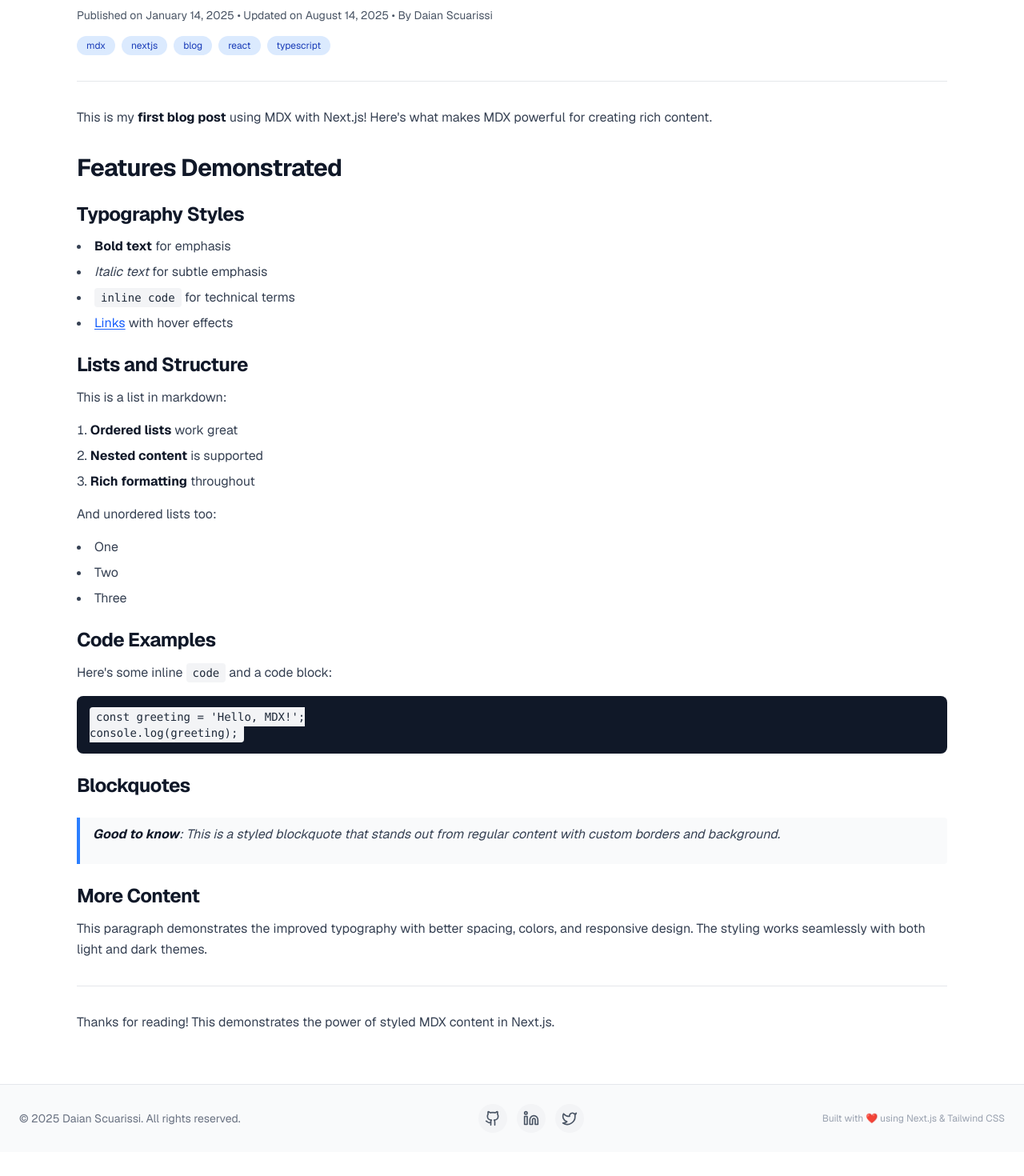
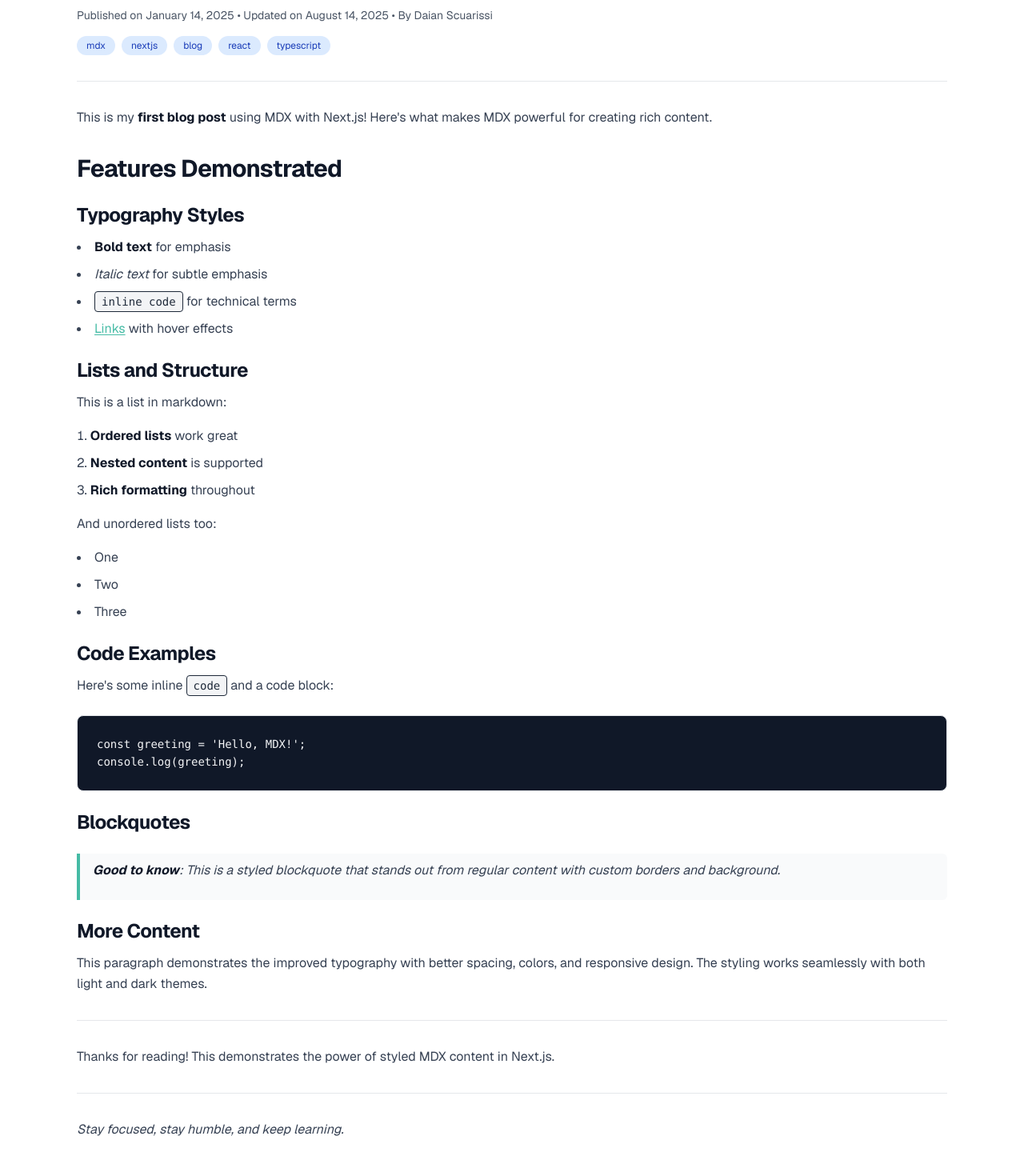
Before and after one commit to SDaian/ds-theme-portfolio, a Next.js app: page /blog/welcome in a window 1280 px wide. Shown: the part 160-1630 px from the top of the page at 80% size. Before the commit the page ends 1600 px from the top, so only its background shows below. Built offline with nearby package versions, Linux system fonts and the light colour scheme.

Commit message:
feat: add styles to blockcode

```diff
--- a/package.json
+++ b/package.json
@@ -13,6 +13,7 @@
     "@mdx-js/react": "^3.1.0",
     "@next/mdx": "^15.3.1",
     "@radix-ui/react-slot": "^1.2.2",
+    "@tailwindcss/typography": "^0.5.16",
     "@types/mdx": "^2.0.13",
     "@types/react-scroll": "^1.8.10",
     "@vercel/analytics": "^1.5.0",
--- a/src/app/globals.css
+++ b/src/app/globals.css
@@ -95,6 +95,63 @@
   @apply before:absolute md:before:content-[''] md:before:absolute before:top-0 before:left-[30px] md:before:left-2/4 before:w-[4px] before:h-full before:bg-brand before:translate-x-[-50%];
 }
 
+/* Enhanced prose styling for blog posts */
+.prose {
+  @apply text-gray-700 dark:text-gray-300 leading-relaxed;
+}
+
+.prose h1 {
+  @apply text-3xl md:text-4xl font-bold text-gray-900 dark:text-gray-100 mt-8 mb-6 leading-tight;
+}
+
+.prose h2 {
+  @apply text-2xl md:text-3xl font-semibold text-gray-900 dark:text-gray-100 mt-8 mb-4 leading-tight;
+}
+
+.prose h3 {
+  @apply text-xl md:text-2xl font-semibold text-gray-900 dark:text-gray-100 mt-6 mb-3 leading-tight;
+}
+
+.prose p {
+  @apply text-gray-700 dark:text-gray-300 mb-4 leading-relaxed;
+}
+
+.prose ul, .prose ol {
+  @apply mb-4 space-y-2;
+}
+
+.prose li {
+  @apply text-gray-700 dark:text-gray-300 leading-relaxed;
+}
+
+.prose blockquote {
+  @apply border-l-4 border-brand pl-4 py-2 bg-gray-50 dark:bg-gray-800 rounded-r-md my-6 text-gray-600 dark:text-gray-400 italic;
+}
+
+.prose a {
+  @apply text-brand hover:text-brand-lighter underline underline-offset-2 transition-colors;
+}
+
+.prose strong {
+  @apply font-semibold text-gray-900 dark:text-gray-100;
+}
+
+.prose code:not(pre code) {
+  @apply bg-gray-100 dark:bg-gray-800 px-2 py-1 rounded text-sm font-mono text-gray-800 dark:text-gray-200 border;
+}
+
+.prose pre {
+  @apply bg-gray-900 dark:bg-gray-950 rounded-lg p-6 overflow-x-auto my-6 border border-gray-200 dark:border-gray-700;
+}
+
+.prose pre code {
+  @apply text-gray-100 font-mono text-sm leading-relaxed bg-transparent p-0 border-0;
+}
+
+.prose hr {
+  @apply border-t border-gray-200 dark:border-gray-700 my-8;
+}
+
 @utility ribbon {
   @apply before:content-[''] before:absolute before:border-8 before:border-transparent before:top-6 before:w-0 before:h-0;
 
--- a/src/content/blog-seo-social-optimization.mdx
+++ b/src/content/blog-seo-social-optimization.mdx
@@ -371,3 +371,7 @@ Remember to test your implementations using the various tools mentioned, monitor
 ---
 
 *This concludes our two-part series on building and optimizing a blog with MDX and Next.js. With both the technical implementation and optimization strategies in place, you have everything needed to create a successful, professional blog.*
+
+---
+
+*Stay focused, stay humble, and keep learning.*
--- a/src/content/building-blog-mdx-nextjs.mdx
+++ b/src/content/building-blog-mdx-nextjs.mdx
@@ -249,3 +249,7 @@ The combination of MDX and Next.js gives you the simplicity of writing in Markdo
 ---
 
 *This is Part 1 of a two-part series. In Part 2, we'll cover SEO optimization, social media integration, and advanced features for maximizing your blog's reach and performance.*
+
+---
+
+*Stay focused, stay humble, and keep learning.*
--- a/src/content/welcome.mdx
+++ b/src/content/welcome.mdx
@@ -53,3 +53,7 @@ This paragraph demonstrates the improved typography with better spacing, colors,
 ---
 
 Thanks for reading! This demonstrates the power of styled MDX content in Next.js.
+
+---
+
+*Stay focused, stay humble, and keep learning.*
```
Also changed, not shown: 1 other file (tests, documents, lock files or other folders).
